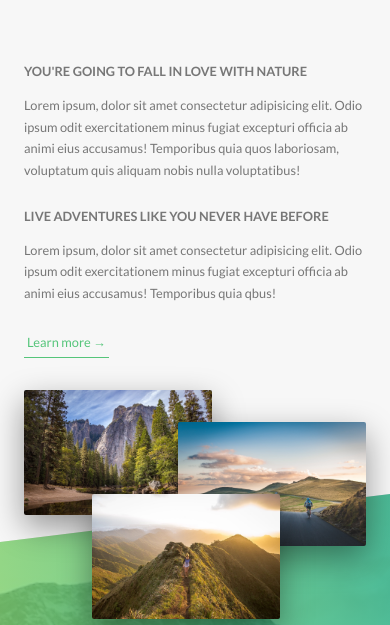
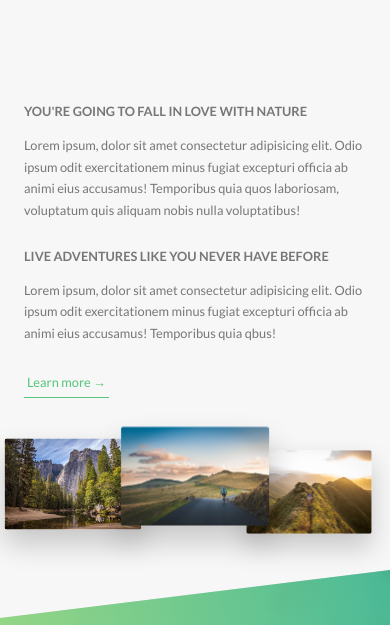
Before and after one commit to mirooooo/website, a website: page index.html in a window 390 px wide. Shown: the part 904-1529 px from the top of the page. Drawn offline with Linux system fonts and the light colour scheme.

Commit message:
Media Queries - Tours,Stories, Booking Section

```diff
--- a/sass/base/_utilities.scss
+++ b/sass/base/_utilities.scss
@@ -7,11 +7,19 @@
 }
 
 .u-margin-bottom-medium {
-    margin-bottom: 4rem;
+    margin-bottom: 4rem !important;
+
+    @include respond(tab-port) {
+        margin-bottom: 3rem !important;
+    }
 }
 
 .u-margin-bottom-big {
-    margin-bottom: 8rem;
+    margin-bottom: 8rem !important;
+
+    @include respond(tab-port) {
+        padding: 5rem !important;
+    }
 }
 
 .u-margin-top-big {
--- a/sass/components/_composition.scss
+++ b/sass/components/_composition.scss
@@ -10,19 +10,48 @@
         transition: all .2s;
         outline-offset: 1rem;
 
+        @include respond(tab-port) {
+            float: left;
+            position: relative;
+            width: 33.333333%;
+            box-shadow: 0 1.5rem 3rem rgba($color-black, .2);
+
+        }
+
+
         &--p1 {
-            left: 0;
+            left: -1rem;
             top: -2rem;
+
+            @include respond(tab-port) {
+                top: 0;
+                transform: scale(1.2);
+            }
+
         }
 
         &--p2 {
             right: 0;
             top: 2rem;
+
+            @include respond(tab-port) {
+                top: -1rem;
+                transform: scale(1.3);
+                z-index: 100;
+            }
         }
 
         &--p3 {
             top: 11rem;
             left: 20%;
+
+            @include respond(tab-port) {
+                top: 1rem;
+                left: 0;
+                transform: scale(1.1);
+
+
+            }
         }
 
         &:hover {
--- a/sass/components/_feature-box.scss
+++ b/sass/components/_feature-box.scss
@@ -6,6 +6,11 @@
     border-radius: 3px;
     box-shadow: 0 1.5rem 4rem rgba($color-black, .15);
     transition: all .2s;
+
+    @include respond(tab-port) {
+        padding: 2rem;
+    }
+
 
 
 
@@ -16,6 +21,10 @@
         background-image: linear-gradient(to right, $color-primary-light, $color-primary-dark);
         -webkit-background-clip: text;
         color: transparent;
+
+        @include respond(tab-port) {
+            margin-bottom: 0;
+        }
     }
 
     &:hover {
--- a/sass/layout/_footer.scss
+++ b/sass/layout/_footer.scss
@@ -14,6 +14,10 @@
     &__logo-box {
         text-align: center;
         margin-bottom: 8rem;
+
+        @include respond(tab-port) {
+            margin-bottom: 6rem;
+        }
     }
 
     &__logo {
--- a/sass/pages/_home.scss
+++ b/sass/pages/_home.scss
@@ -2,6 +2,10 @@
     background-color: $color-grey-light-1;
     padding: 25rem 0;
     margin-top: -20vh;
+
+    @include respond(tab-port) {
+        padding: 20rem 0;
+    }
 }
 
 .section-features {
@@ -20,22 +24,39 @@
         transform: skewY(7deg);
     }
 
+    @include respond(tab-port) {
+        padding: 10rem 0;
+    }
+
 }
 
 .section-tours {
     background-color: $color-grey-light-1;
     padding: 25rem 0 15rem 0;
     margin-top: -11rem;
+
+    @include respond(tab-port) {
+        padding: 20rem 0 10rem 0;
+    }
+
 }
 
 .section-stories {
     padding: 7rem 0;
     position: relative;
+
+    @include respond(tab-port) {
+        padding: 5rem 0;
+    }
 }
 
 .section-book {
     padding: 15rem 0;
     background-image: linear-gradient(to right bottom, $color-primary-light, $color-primary-dark);
+
+    @include respond(tab-port) {
+        padding: 10rem 0;
+    }
 }
 
 .book {
```
Also changed, not shown: css/style.css.
